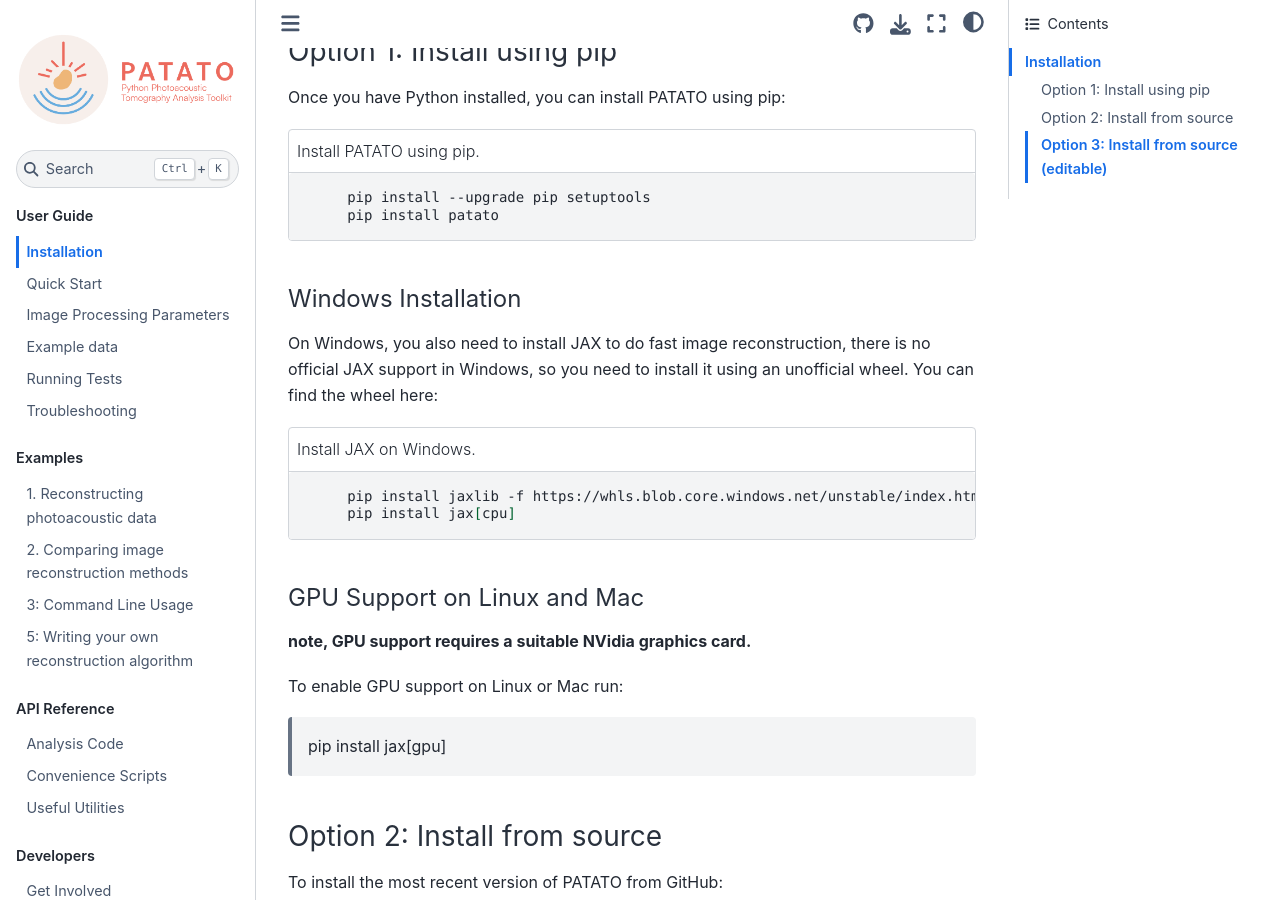
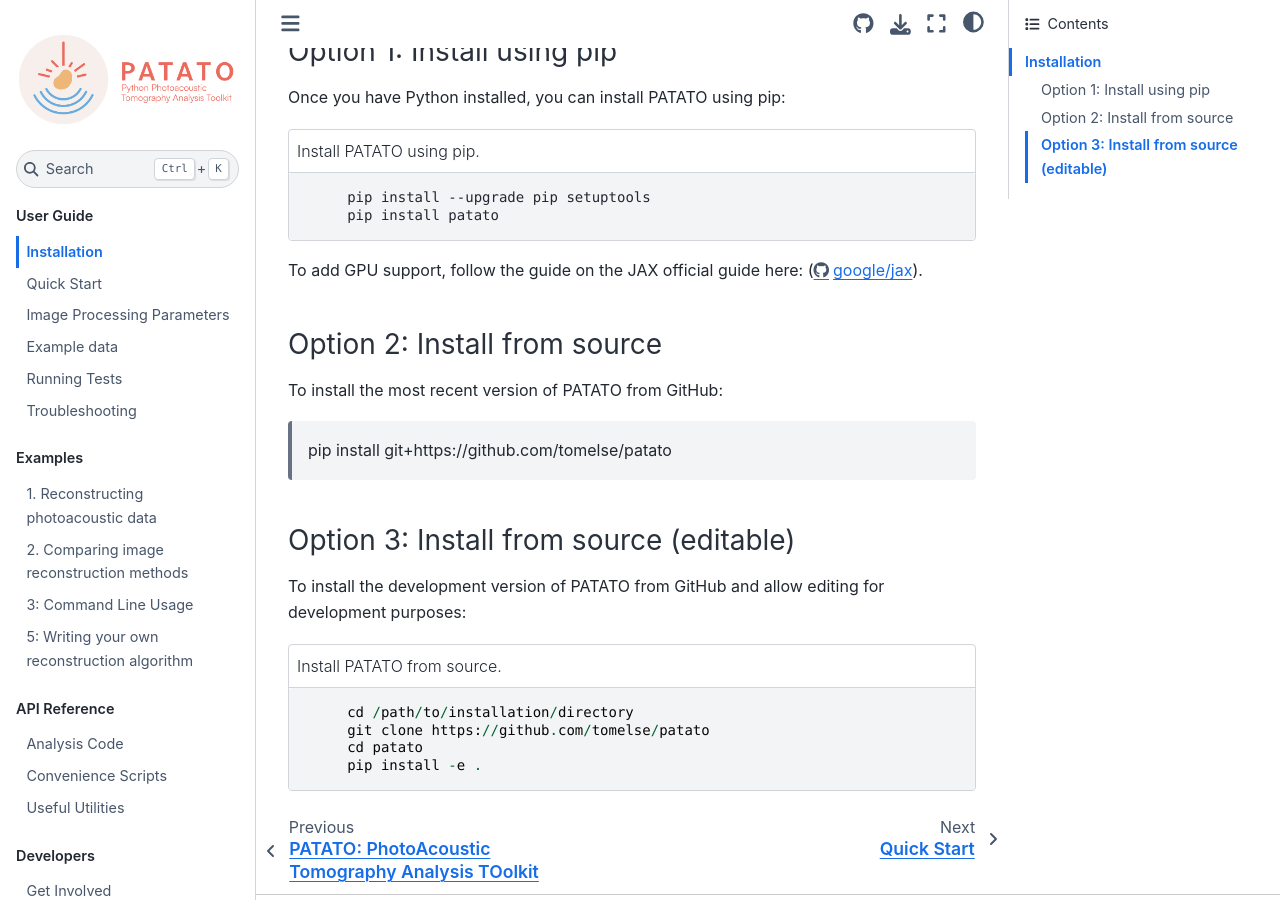
Before and after one commit to BohndiekLab/patato, a Sphinx documentation site: the page built from docs/intro/01_gettingstarted.rst, in a window 1280 px wide and 900 px high, scrolled down 731 px. Built offline with Sphinx 7.4.7 and the Sphinx Book theme 1.1.4, drawn with Linux system fonts in a browser that asks for light colours.

```diff
--- a/docs/intro/01_gettingstarted.rst
+++ b/docs/intro/01_gettingstarted.rst
@@ -31,27 +31,7 @@
         pip install --upgrade pip setuptools
         pip install patato
 
-
-Windows Installation
-^^^^^^^^^^^^^^^^^^^^^^
-On Windows, you also need to install JAX to do fast image reconstruction, there is no official JAX support in Windows,
-so you need to install it using an unofficial wheel. You can find the wheel here:
-
-.. code-block:: bash
-   :caption: Install JAX on Windows.
-
-        pip install jaxlib -f https://whls.blob.core.windows.net/unstable/index.html --use-deprecated legacy-resolver
-        pip install jax[cpu]
-
-
-GPU Support on Linux and Mac
-^^^^^^^^^^^^^^^^^^^^^^^^^^^^^^^
-
-**note, GPU support requires a suitable NVidia graphics card.**
-
-To enable GPU support on Linux or Mac run:
-
-    pip install jax[gpu]
+To add GPU support, follow the guide on the JAX official guide here: (https://github.com/google/jax#installation).
 
 Option 2: Install from source
 ------------------------------------
```
Also changed, not shown: 1 other file.
